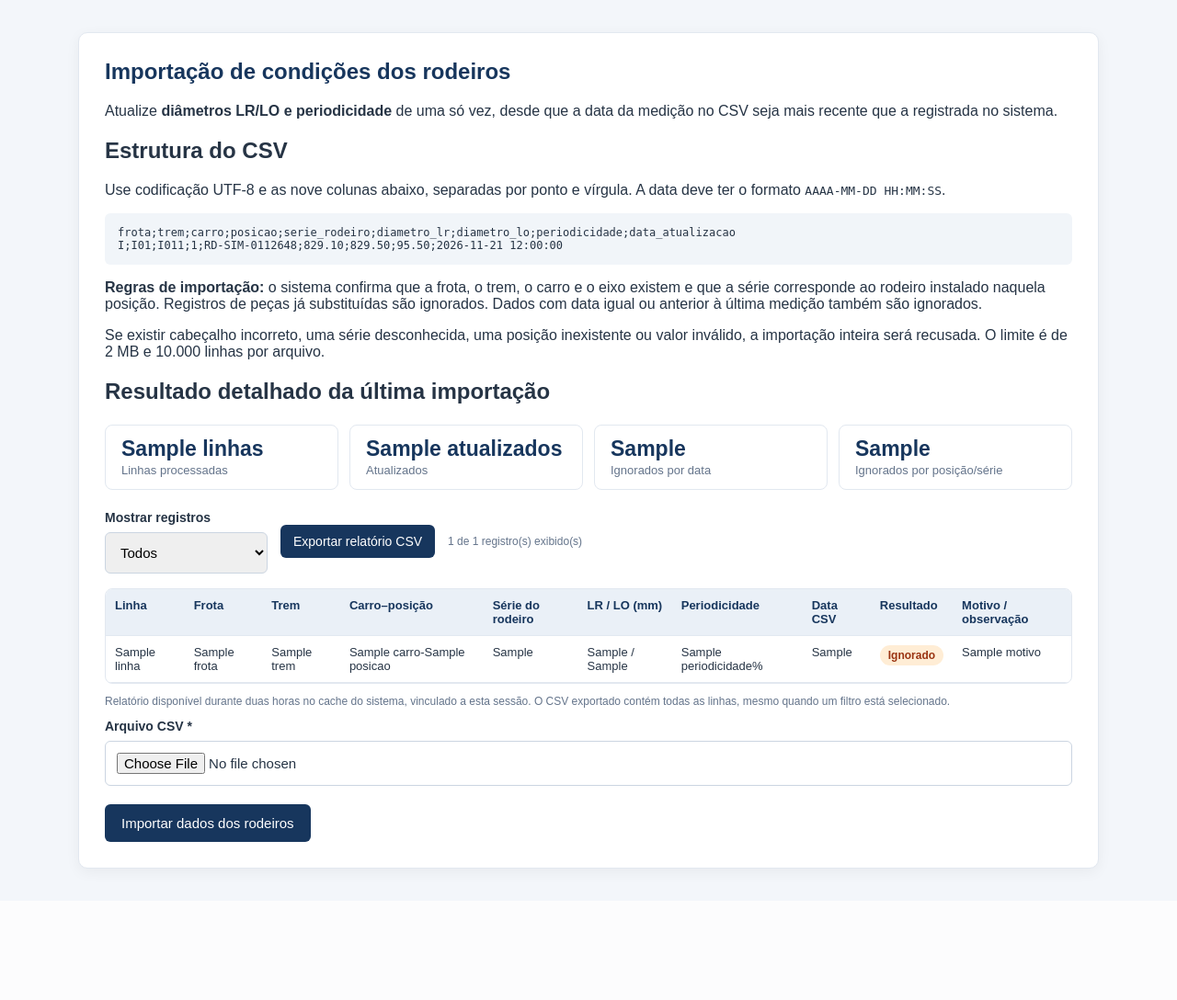
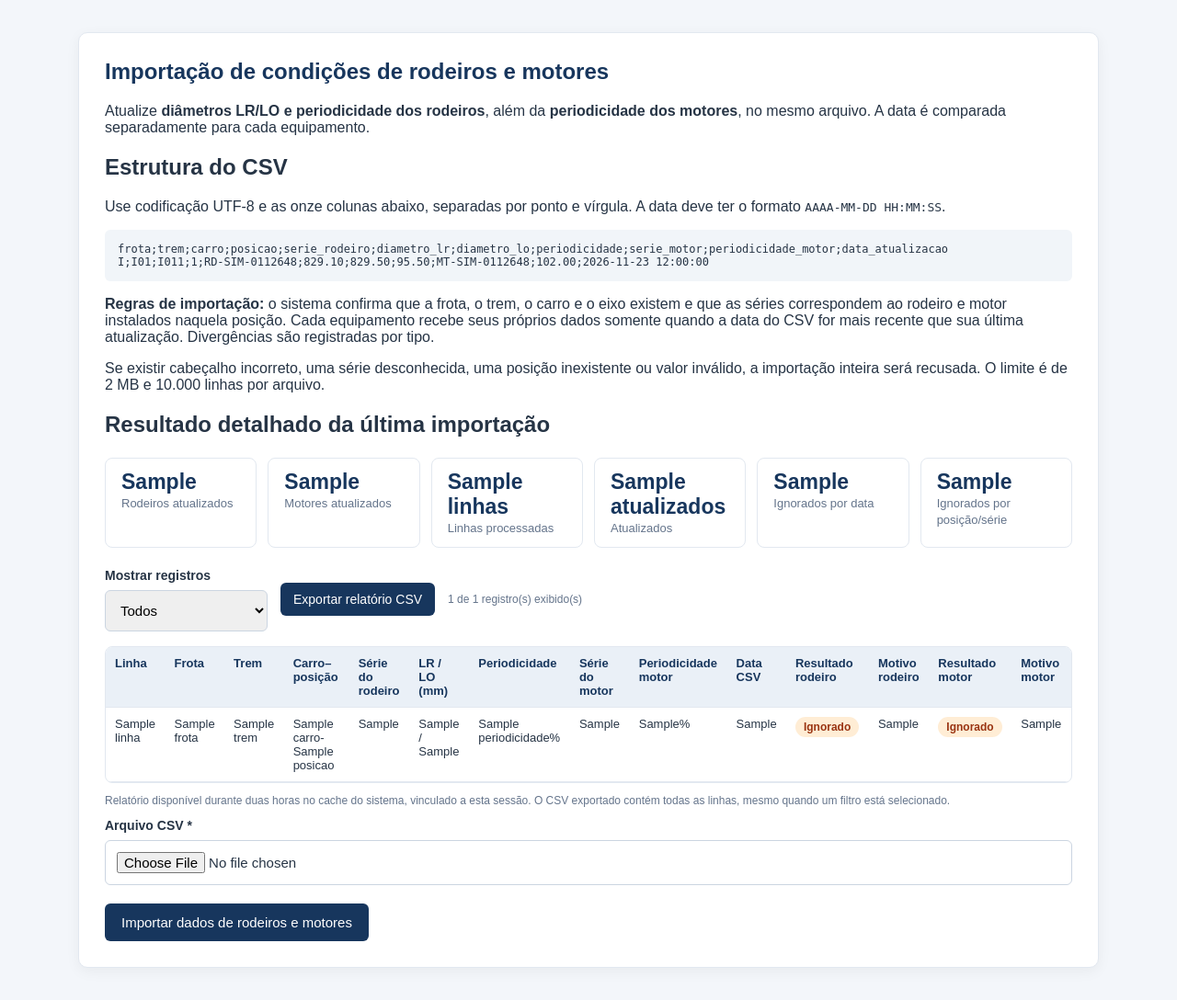
Before and after one commit to DiegoArmelin/SGR-M, a Laravel app: template resources/views/importacoes/periodicidade.blade.php in a window 1280 px wide. Shown: the whole page at 92% size. Before the commit the page ends 953 px from the top, so only its background shows below. Run offline with Laravel 12, Linux system fonts and the light colour scheme; the template is opened without the code that fills it: most values are stand-ins (such as "Sample title", 1, 10 or a date in 2020).

Commit message:
feat: mostra periodiciade de motores e resultado individual de ambos no relatório

```diff
--- a/resources/views/importacoes/periodicidade.blade.php
+++ b/resources/views/importacoes/periodicidade.blade.php
@@ -22,8 +22,8 @@
 @section('content')
 <main class="container">
     <section class="card">
-        <h1 class="page-title">Importação de condições dos rodeiros</h1>
-        <p>Atualize <strong>diâmetros LR/LO e periodicidade</strong> de uma só vez, desde que a data da medição no CSV seja mais recente que a registrada no sistema.</p>
+        <h1 class="page-title">Importação de condições de rodeiros e motores</h1>
+        <p>Atualize <strong>diâmetros LR/LO e periodicidade dos rodeiros</strong>, além da <strong>periodicidade dos motores</strong>, no mesmo arquivo. A data é comparada separadamente para cada equipamento.</p>
 
         @if(session('success'))
             <p role="status" style="padding:12px;background:#f0fdf4;border:1px solid #bbf7d0;border-radius:6px;color:#166534">
@@ -38,11 +38,11 @@
         @endif
 
         <h2>Estrutura do CSV</h2>
-        <p>Use codificação UTF-8 e as nove colunas abaixo, separadas por ponto e vírgula. A data deve ter o formato <code>AAAA-MM-DD HH:MM:SS</code>.</p>
-        <pre style="padding:14px;background:#f1f5f9;border-radius:6px;overflow-x:auto;font-size:12px">frota;trem;carro;posicao;serie_rodeiro;diametro_lr;diametro_lo;periodicidade;data_atualizacao
-I;I01;I011;1;RD-SIM-0112648;829.10;829.50;95.50;2026-11-21 12:00:00</pre>
+        <p>Use codificação UTF-8 e as onze colunas abaixo, separadas por ponto e vírgula. A data deve ter o formato <code>AAAA-MM-DD HH:MM:SS</code>.</p>
+        <pre style="padding:14px;background:#f1f5f9;border-radius:6px;overflow-x:auto;font-size:12px">frota;trem;carro;posicao;serie_rodeiro;diametro_lr;diametro_lo;periodicidade;serie_motor;periodicidade_motor;data_atualizacao
+I;I01;I011;1;RD-SIM-0112648;829.10;829.50;95.50;MT-SIM-0112648;102.00;2026-11-23 12:00:00</pre>
 
-        <p><strong>Regras de importação:</strong> o sistema confirma que a frota, o trem, o carro e o eixo existem e que a série corresponde ao rodeiro instalado naquela posição. Registros de peças já substituídas são ignorados. Dados com data igual ou anterior à última medição também são ignorados.</p>
+        <p><strong>Regras de importação:</strong> o sistema confirma que a frota, o trem, o carro e o eixo existem e que as séries correspondem ao rodeiro e motor instalados naquela posição. Cada equipamento recebe seus próprios dados somente quando a data do CSV for mais recente que sua última atualização. Divergências são registradas por tipo.</p>
         <p>Se existir cabeçalho incorreto, uma série desconhecida, uma posição inexistente ou valor inválido, a importação inteira será recusada. O limite é de 2 MB e 10.000 linhas por arquivo.</p>
 
         @if($relatorio)
@@ -50,6 +50,8 @@ I;I01;I011;1;RD-SIM-0112648;829.10;829.50;95.50;2026-11-21 12:00:00</pre>
             <div id="relatorio-importacao">
                 <h2>Resultado detalhado da última importação</h2>
                 <div class="import-summary">
+                    <div class="import-metric"><strong>{{ $relatorio['rodeiros_atualizados'] ?? 0 }}</strong><span>Rodeiros atualizados</span></div>
+                    <div class="import-metric"><strong>{{ $relatorio['motores_atualizados'] ?? 0 }}</strong><span>Motores atualizados</span></div>
                     <div class="import-metric"><strong>{{ $relatorio['linhas'] }}</strong><span>Linhas processadas</span></div>
                     <div class="import-metric"><strong>{{ $relatorio['atualizados'] }}</strong><span>Atualizados</span></div>
                     <div class="import-metric"><strong>{{ $relatorio['ignorados_data'] }}</strong><span>Ignorados por data</span></div>
@@ -82,9 +84,13 @@ I;I01;I011;1;RD-SIM-0112648;829.10;829.50;95.50;2026-11-21 12:00:00</pre>
                                 <th>Série do rodeiro</th>
                                 <th>LR / LO (mm)</th>
                                 <th>Periodicidade</th>
+                                <th>Série do motor</th>
+                                <th>Periodicidade motor</th>
                                 <th>Data CSV</th>
-                                <th>Resultado</th>
-                                <th>Motivo / observação</th>
+                                <th>Resultado rodeiro</th>
+                                <th>Motivo rodeiro</th>
+                                <th>Resultado motor</th>
+                                <th>Motivo motor</th>
                             </tr>
                         </thead>
                         <tbody id="resultado-linhas">
@@ -97,13 +103,14 @@ I;I01;I011;1;RD-SIM-0112648;829.10;829.50;95.50;2026-11-21 12:00:00</pre>
                                     <td>{{ $item['serie_rodeiro'] }}</td>
                                     <td>{{ $item['diametro_lr'] }} / {{ $item['diametro_lo'] }}</td>
                                     <td>{{ $item['periodicidade'] }}%</td>
+                                    <td>{{ $item['serie_motor'] ?? '—' }}</td>
+                                    <td>{{ $item['periodicidade_motor'] ?? '—' }}%</td>
                                     <td>{{ $item['data_atualizacao'] }}</td>
-                                    <td>
-                                        <span class="import-status {{ $item['status'] === 'atualizado' ? 'ok' : 'skip' }}">
-                                            {{ $item['status'] === 'atualizado' ? 'Atualizado' : 'Ignorado' }}
-                                        </span>
-                                    </td>
-                                    <td>{{ $item['motivo'] }}</td>
+                                    @foreach(['rodeiro','motor'] as $equipamentoTipo)
+                                        @php $atualizado = ($item['status_' . $equipamentoTipo] ?? '') === 'atualizado'; @endphp
+                                        <td><span class="import-status {{ $atualizado ? 'ok' : 'skip' }}">{{ $atualizado ? 'Atualizado' : 'Ignorado' }}</span></td>
+                                        <td>{{ $item['motivo_' . $equipamentoTipo] ?? '—' }}</td>
+                                    @endforeach
                                 </tr>
                             @endforeach
                         </tbody>
@@ -120,7 +127,7 @@ I;I01;I011;1;RD-SIM-0112648;829.10;829.50;95.50;2026-11-21 12:00:00</pre>
                 <input class="form-control" id="arquivo" type="file" name="arquivo" accept=".csv,.txt,text/csv" required>
             </div>
             <button class="btn-primary" type="submit" onclick="return confirm('Importar dados? Somente registros com datas mais recentes serão atualizados.');">
-                Importar dados dos rodeiros
+                Importar dados de rodeiros e motores
             </button>
         </form>
     </section>
```
